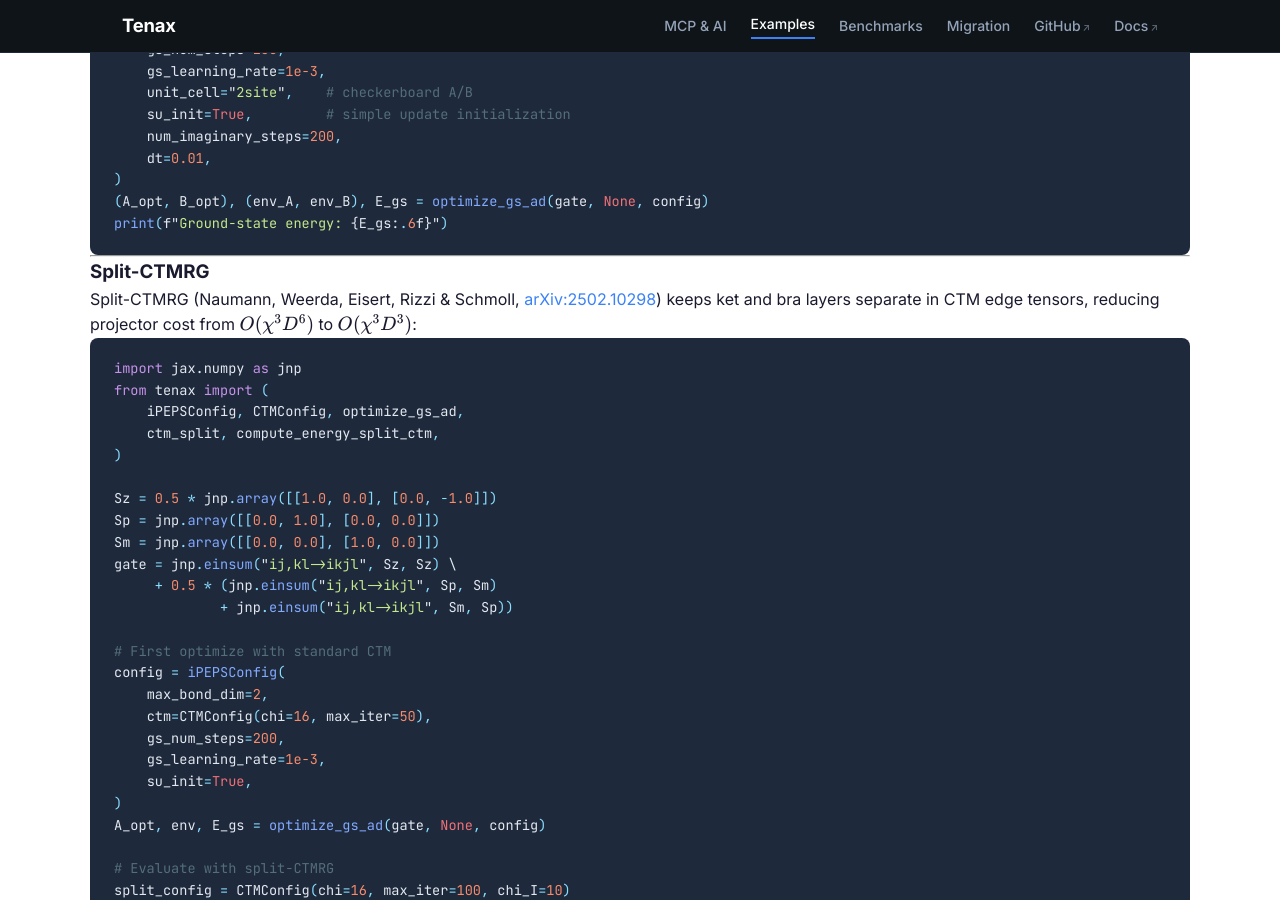
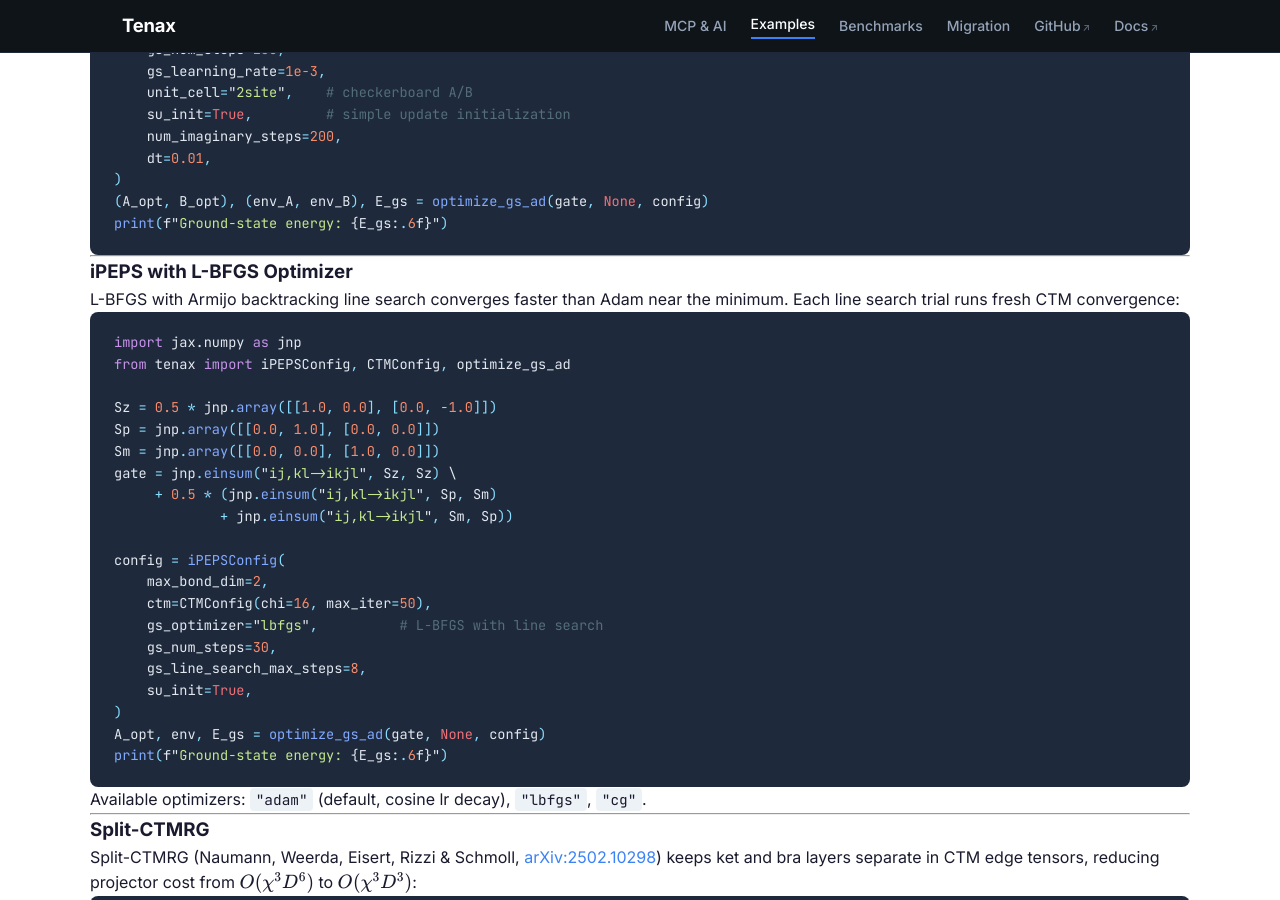
Before and after one commit to tenax-lab/tenax-lab.github.io, a Jekyll site: the page built from examples.md, in a window 1280 px wide and 900 px high, scrolled down 4677 px. Built offline with Jekyll 4.4.1, drawn with Linux system fonts in a browser that asks for light colours; some of the changed text lies outside the part shown.

Commit message:
docs: update for Tenax v0.4.0 release
Add high-performance feature card, TDVP algorithm card, L-BFGS optimizer
example, update iPEPS and fPEPS descriptions.

Co-Authored-By: Claude Opus 4.6 (1M context) <noreply@anthropic.com>

````diff
--- a/examples.md
+++ b/examples.md
@@ -24,6 +24,7 @@ title: Code Examples
 - [iPEPS AD Optimization & Excitations](#ipeps-ad-optimization--excitations)
 - [iPEPS with QR Projectors](#ipeps-with-qr-projectors)
 - [iPEPS 2-Site AD Optimization](#ipeps-2-site-ad-optimization)
+- [iPEPS with L-BFGS Optimizer](#ipeps-with-l-bfgs-optimizer)
 - [Split-CTMRG](#split-ctmrg)
 - [AutoMPO](#autompo)
 - [Tensor Display & Mermaid Export](#tensor-display--mermaid-export)
@@ -271,6 +272,37 @@ print(f"Ground-state energy: {E_gs:.6f}")
 
 ---
 
+### iPEPS with L-BFGS Optimizer
+
+L-BFGS with Armijo backtracking line search converges faster than Adam near the minimum. Each line search trial runs fresh CTM convergence:
+
+```python
+import jax.numpy as jnp
+from tenax import iPEPSConfig, CTMConfig, optimize_gs_ad
+
+Sz = 0.5 * jnp.array([[1.0, 0.0], [0.0, -1.0]])
+Sp = jnp.array([[0.0, 1.0], [0.0, 0.0]])
+Sm = jnp.array([[0.0, 0.0], [1.0, 0.0]])
+gate = jnp.einsum("ij,kl->ikjl", Sz, Sz) \
+     + 0.5 * (jnp.einsum("ij,kl->ikjl", Sp, Sm)
+             + jnp.einsum("ij,kl->ikjl", Sm, Sp))
+
+config = iPEPSConfig(
+    max_bond_dim=2,
+    ctm=CTMConfig(chi=16, max_iter=50),
+    gs_optimizer="lbfgs",          # L-BFGS with line search
+    gs_num_steps=30,
+    gs_line_search_max_steps=8,
+    su_init=True,
+)
+A_opt, env, E_gs = optimize_gs_ad(gate, None, config)
+print(f"Ground-state energy: {E_gs:.6f}")
+```
+
+Available optimizers: `"adam"` (default, cosine lr decay), `"lbfgs"`, `"cg"`.
+
+---
+
 ### Split-CTMRG
 
 Split-CTMRG (Naumann, Weerda, Eisert, Rizzi & Schmoll, [arXiv:2502.10298](https://arxiv.org/abs/2502.10298)) keeps ket and bra layers separate in CTM edge tensors, reducing projector cost from $O(\chi^3 D^6)$ to $O(\chi^3 D^3)$:
@@ -399,6 +431,7 @@ Complete example scripts are in the [`examples/`](https://github.com/tenax-lab/t
 | `heisenberg_ipeps_excitations.py` | iPEPS excitations | Heisenberg dispersion along Gamma-X-M-Gamma |
 | `ising_trg.py` | TRG | 2D Ising vs Onsager exact |
 | `ising_hotrg.py` | HOTRG | 2D Ising vs Onsager exact |
+| `heisenberg_tdvp.py` | TDVP | Heisenberg chain real-time evolution (1-site and 2-site) |
 
 Run any example:
 
````
Also changed, not shown: index.md (+10 -2 lines).
